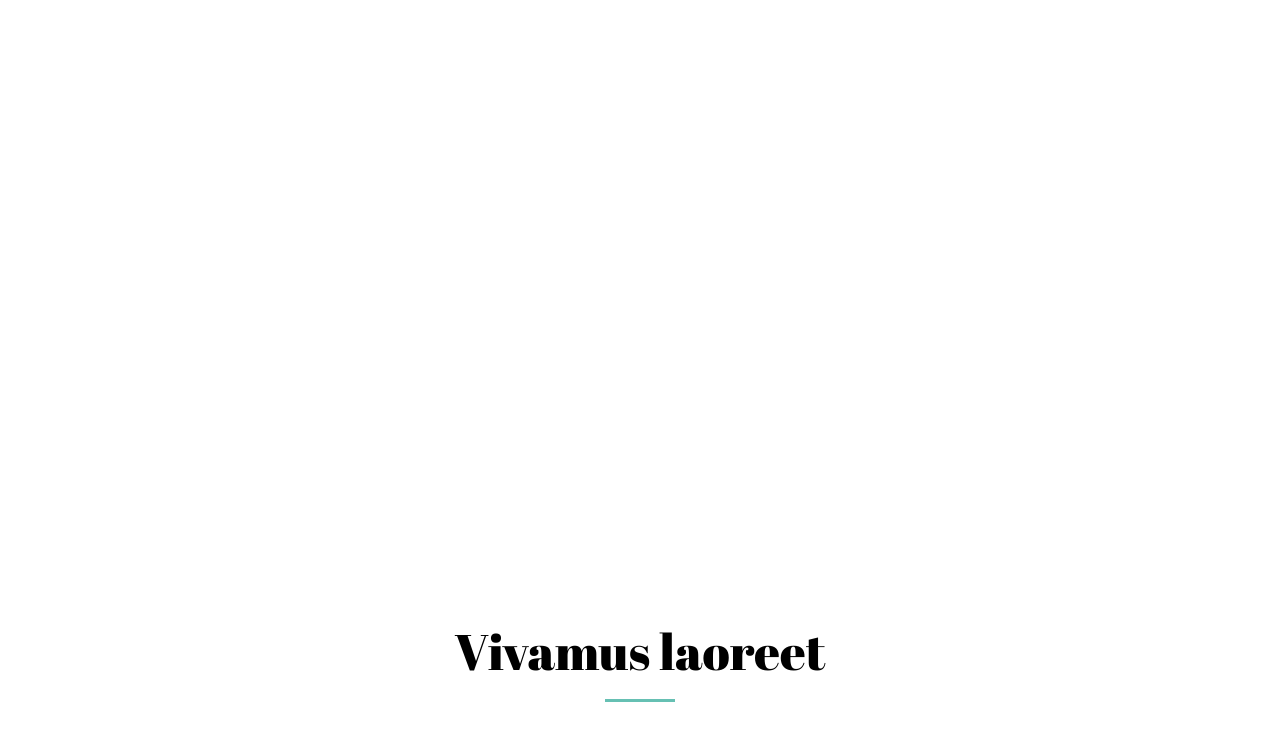
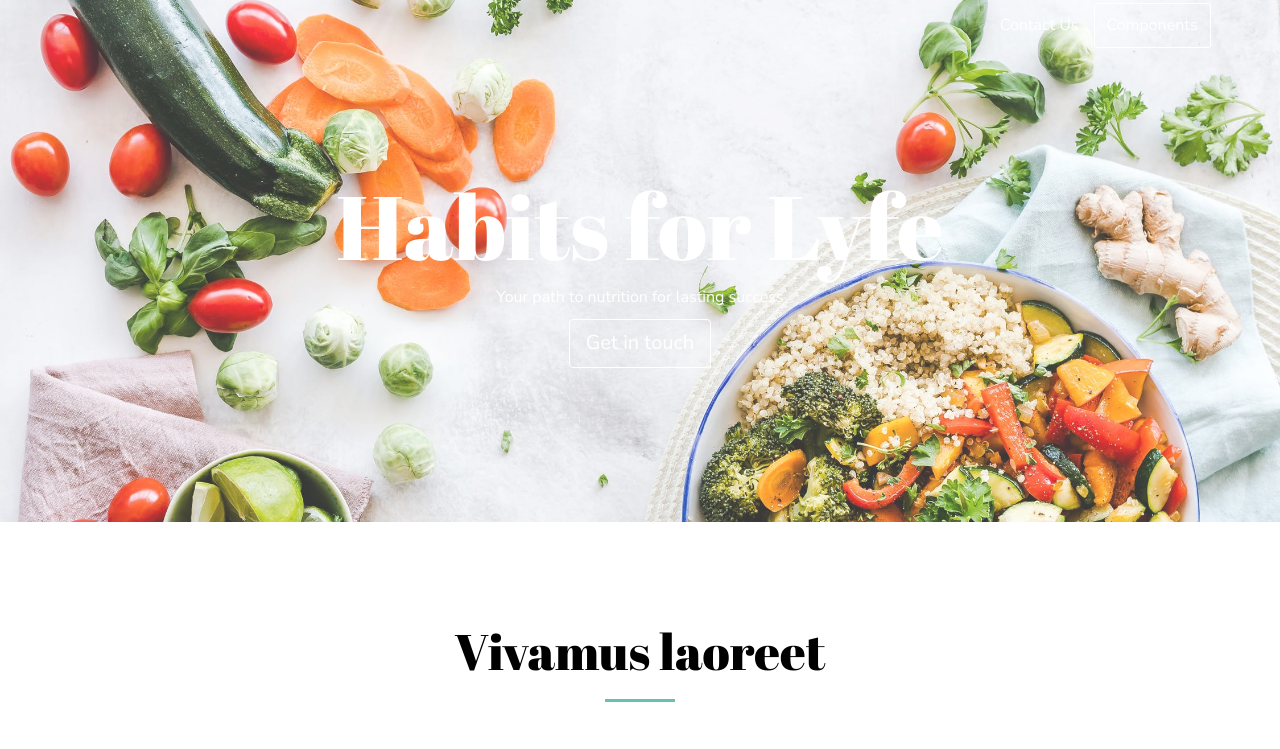
Before and after one commit to gbeemer02/lyfe.github.io, a plain HTML site: page index.html in a window 1280 px wide. Shown: the top 749 px of the page. Drawn offline with Linux system fonts and the light colour scheme; some packages are replaced by stand-ins of ours.

Commit message:
Update index.html

```diff
--- a/index.html
+++ b/index.html
@@ -56,7 +56,7 @@
 
 
 <!-- Add your site or app content here -->
-<div class="background-image-container white-text-container" style="background-image: url('./assets/images/nutrition1.jpg')">
+<div class="background-image-container white-text-container" style="background-image: url('./assets/images/nutrition1.jpeg')">
     <div class="overlay"></div>
     <div class="container">
         <div class="row">
```
